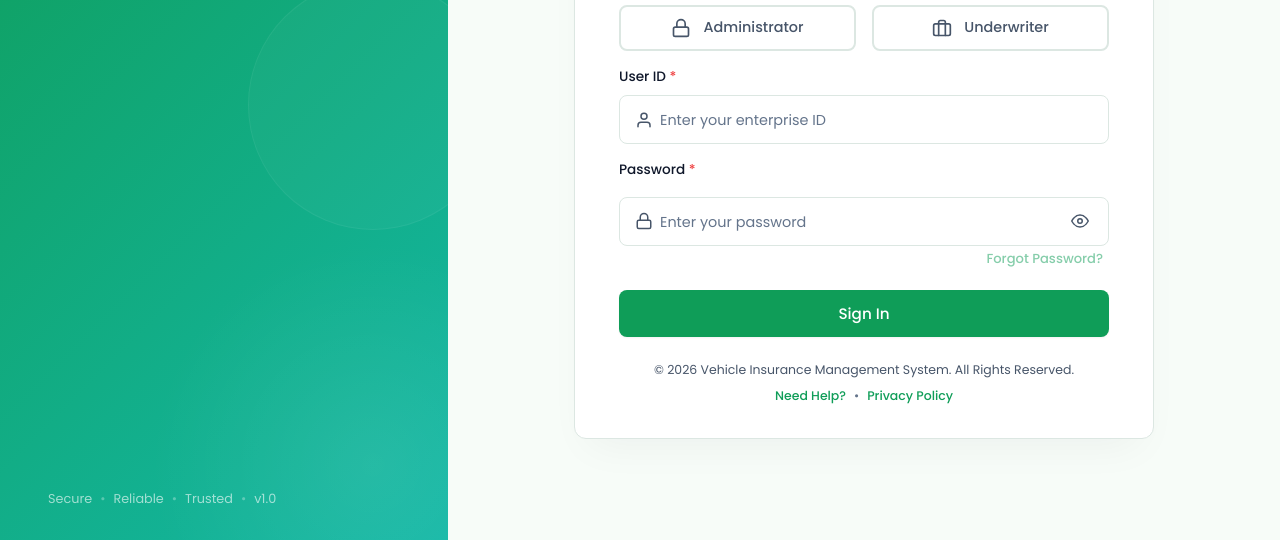
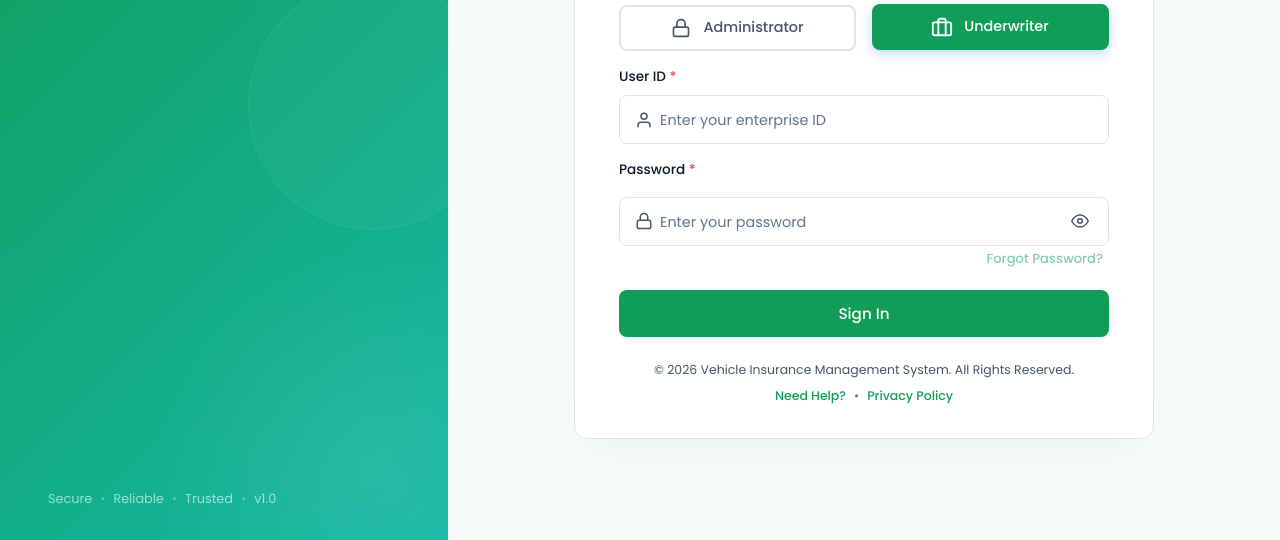
Before and after one commit to piu-1093/Vehicle-Insurance-Management-System, a plain HTML site: page Group_project/components/login/login.html in a window 1280 px wide. Shown: the part 260-800 px from the top of the page. Drawn offline with Linux system fonts and the light colour scheme.

Commit message:
feat: on first visit to login page underwriter  should be selected

```diff
--- a/Group_project/components/login/login.html
+++ b/Group_project/components/login/login.html
@@ -84,7 +84,7 @@
                                 <span class="role-text">Administrator</span>
                             </button>
 
-                            <button type="button" class="role-card" data-role="Underwriter" id="role-btn-underwriter">
+                            <button type="button" class="role-card active" data-role="Underwriter" id="role-btn-underwriter">
                                 <span class="role-icon">
                                     <!-- Underwriter/Briefcase SVG Icon -->
                                     <svg xmlns="http://www.w3.org/2000/svg" width="20" height="20" viewBox="0 0 24 24"
--- a/Group_project/components/login/login.js
+++ b/Group_project/components/login/login.js
@@ -38,7 +38,7 @@ document.addEventListener('DOMContentLoaded', () => {
     // ---------------------------------------------------------
     // Application State Variables
     // ---------------------------------------------------------
-    let selectedRole = null; // Can be 'Administrator' or 'Underwriter'
+    let selectedRole = 'Underwriter'; // Can be 'Administrator' or 'Underwriter'
     let alertTimeout;
     // ---------------------------------------------------------
     // SVG Paths for Password Visibility Toggle
@@ -52,6 +52,7 @@ document.addEventListener('DOMContentLoaded', () => {
         <path d="M17.94 17.94A10.07 10.07 0 0 1 12 20c-7 0-11-8-11-8a18.45 18.45 0 0 1 5.06-5.94M9.9 4.24A9.12 9.12 0 0 1 12 4c7 0 11 8 11 8a18.5 18.5 0 0 1-2.16 3.19m-6.72-1.07a3 3 0 1 1-4.24-4.24"></path>
         <line x1="1" y1="1" x2="23" y2="23"></line>
     `;
+
 
     // ---------------------------------------------------------
     // Event Handlers: Role Selection
```
